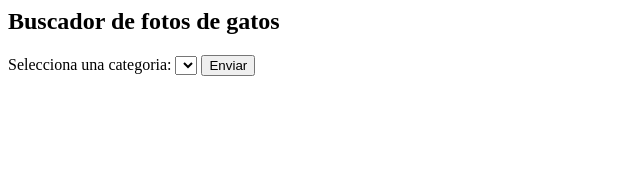
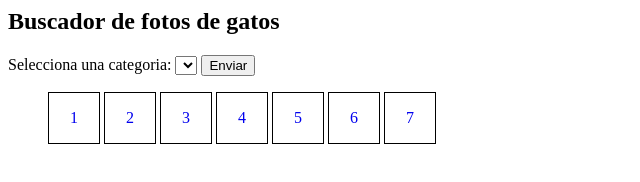
Before and after one commit to JorgeJF/ajax, a website: page index.html in a window 1280 px wide. Shown: the whole page, without its empty margins (0-640 px from the left). Drawn offline with Linux system fonts and the light colour scheme; no server answers.

Commit message:
posicion imagen correcta

```diff
--- a/index.html
+++ b/index.html
@@ -8,6 +8,16 @@
         <select id="categorias"></select>
         <button id="enviar" name="enviar">Enviar</button>
         <br>
+        <ul>
+            <a  href="#"><li id="1">1</li></a>
+            <a  href="#"><li id="2">2</li></a>
+            <a  href="#"><li id="3">3</li></a>
+            <a  href="#"><li id="4">4</li></a>
+            <a  href="#"><li id="5">5</li></a>
+            <a  href="#"><li id="6">6</li></a>
+            <a  href="#"><li id="7">7</li></a>
+        </ul>
+
         <script src="./js/app.js"></script>
     </body>
 </html>
--- a/js/Estilos.css
+++ b/js/Estilos.css
@@ -8,3 +8,15 @@ img{
     height: 90%;
     width: 90%;
 }
+
+
+li{
+    display: inline-block;
+    text-decoration: none;
+    height: 50px;
+    width: 50px;
+    border: 1px solid black;
+    text-align: center;
+    line-height:50px;
+
+}
--- a/js/app.js
+++ b/js/app.js
@@ -74,7 +74,9 @@ function crearImagenes(jsonObj){
         imagenes[i] = document.createElement('img');
         imagenes[i].setAttribute("src", url[i]["url"]);
         miDiv.appendChild(imagenes[i]);
-        document.body.appendChild(miDiv);
+        let ul = document.getElementsByTagName('ul')[0];
+        document.body.insertBefore(miDiv, ul);
+       // document.body.appendChild(miDiv);
     }
 }
 
```
